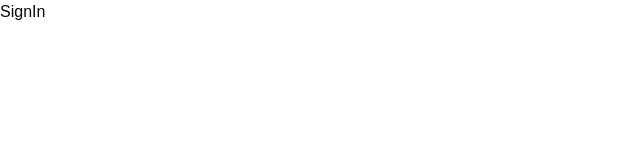
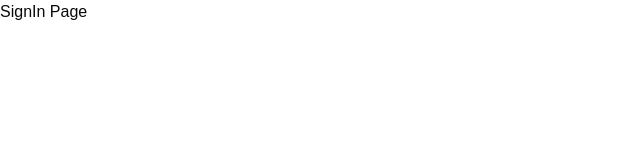
Before and after one commit to StarkHive/starkhive-web, a Next.js app: page /sign-in in a window 1280 px wide. Shown: the top 160 px of the page, without its empty margins (0-640 px from the left). Built offline with nearby package versions, Linux system fonts and the light colour scheme.

Commit message:
adding project structure and install dependencies

```diff
--- a/app/(auth)/sign-in/page.tsx
+++ b/app/(auth)/sign-in/page.tsx
@@ -1,5 +1,5 @@
 import React from "react";
 
 export default function SignIn() {
-  return <div>SignIn</div>;
+  return <div>SignIn Page</div>;
 }
--- a/app/(auth)/sign-up/page.tsx
+++ b/app/(auth)/sign-up/page.tsx
@@ -1,5 +1,5 @@
 import React from "react";
 
 export default function SignUp() {
-  return <div>SignUp</div>;
+  return <div>SignUp Page</div>;
 }
```
